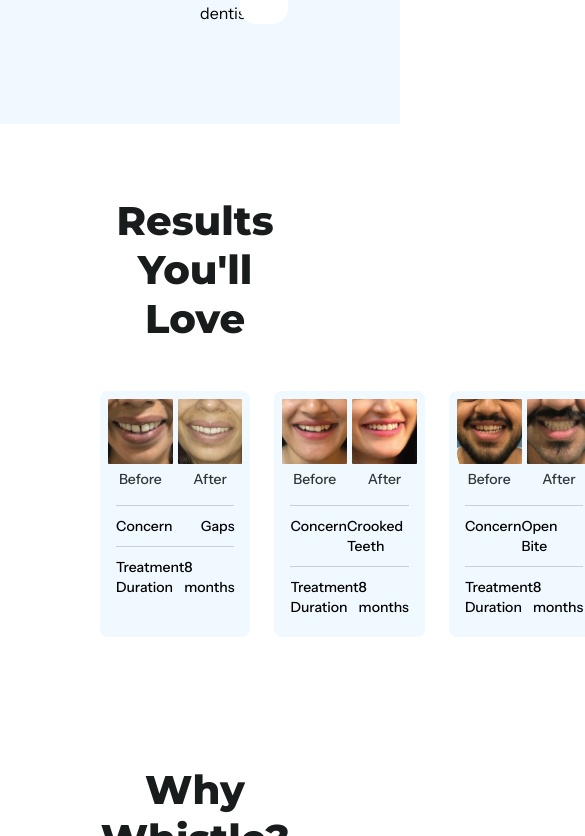
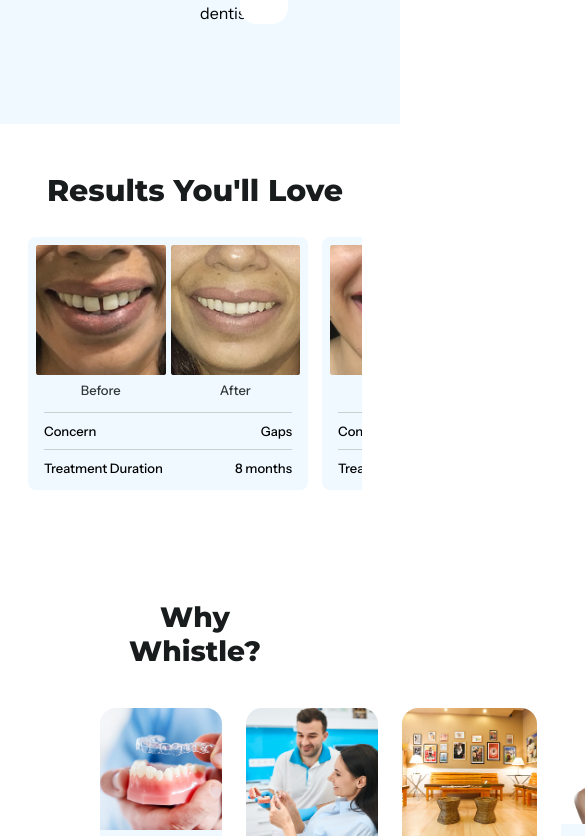
Before and after one commit to samarth-sing/unbundl-assignment, a React (Vite) app: page / in a window 390 px wide. Shown: the part 1428-2264 px from the top of the page, 585 px wide, since content can reach past the window. Built offline with nearby package versions, Linux system fonts and the light colour scheme.

Commit message:
add responsive styling for result component

```diff
--- a/src/App.css
+++ b/src/App.css
@@ -6,6 +6,24 @@
   font-size: 40px;
   color: #181c1c;
   text-align: center;
+}
+
+@media (max-width: 1240px) {
+  .MainHeading {
+    font-size: 36px;
+  }
+}
+
+@media (max-width: 1024px) {
+  .MainHeading {
+    font-size: 32px;
+  }
+}
+
+@media (max-width: 768px) {
+  .MainHeading {
+    font-size: 28px;
+  }
 }
 
 /********** Styling for DreamSmiles components **********/
@@ -203,6 +221,91 @@
   padding-bottom: 0;
 }
 
+@media (max-width: 1240px) {
+  .Results {
+    padding: 64px 50px;
+  }
+
+  .ResultsHeading {
+    margin-bottom: 40px;
+  }
+
+  .ResultsCards {
+    gap: 20px;
+    font-size: 13px;
+  }
+}
+
+@media (max-width: 1024px) {
+  .Results {
+    padding: 56px 40px;
+  }
+
+  .ResultsHeading {
+    margin-bottom: 32px;
+  }
+
+  .ResultsCards {
+    gap: 16px;
+    font-size: 12px;
+  }
+
+  .ResultsCard {
+    padding: 8px 8px 12px 8px;
+    gap: 12px;
+  }
+
+  .ResultCardsInfo > div {
+    padding: 8px 0;
+  }
+}
+
+@media (max-width: 991px) {
+  .Results {
+    padding: 52px 32px;
+  }
+
+  .ResultsHeading {
+    font-size: 30px;
+  }
+
+  .ResultsCards {
+    gap: 14px;
+    font-size: 12px;
+    overflow-x: auto;
+    padding-bottom: 6px;
+    scrollbar-width: none;
+  }
+
+  .ResultsCard {
+    max-width: 280px;
+    flex: 0 0 auto;
+  }
+}
+
+@media (max-width: 768px) {
+  .Results {
+    padding: 48px 28px;
+  }
+
+  .ResultsHeading {
+    margin-bottom: 28px;
+  }
+
+  .ResultsCards {
+    gap: 14px;
+    font-size: 13px;
+    overflow-x: auto;
+    padding-bottom: 6px;
+    scrollbar-width: none;
+  }
+
+  .ResultsCard {
+    max-width: 280px;
+    flex: 0 0 auto;
+  }
+}
+
 /********** Styling for WhyWhistle components **********/
 
 .WhyWhistle {
@@ -227,7 +330,6 @@
 
 .WhyWhistleCard img {
   width: 100%;
-  /* height: 292px; */
   border-top-left-radius: 16px;
   border-top-right-radius: 16px;
 }
```
